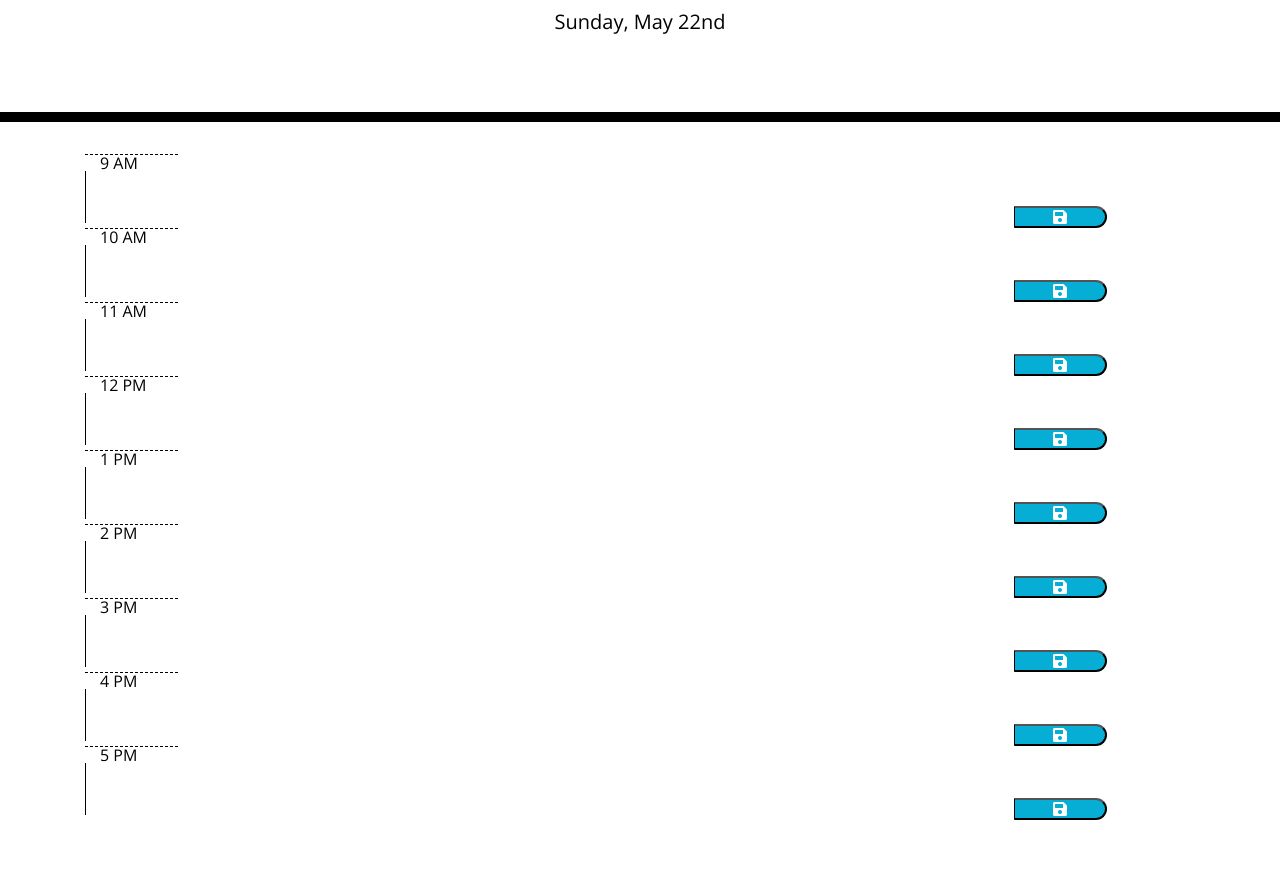
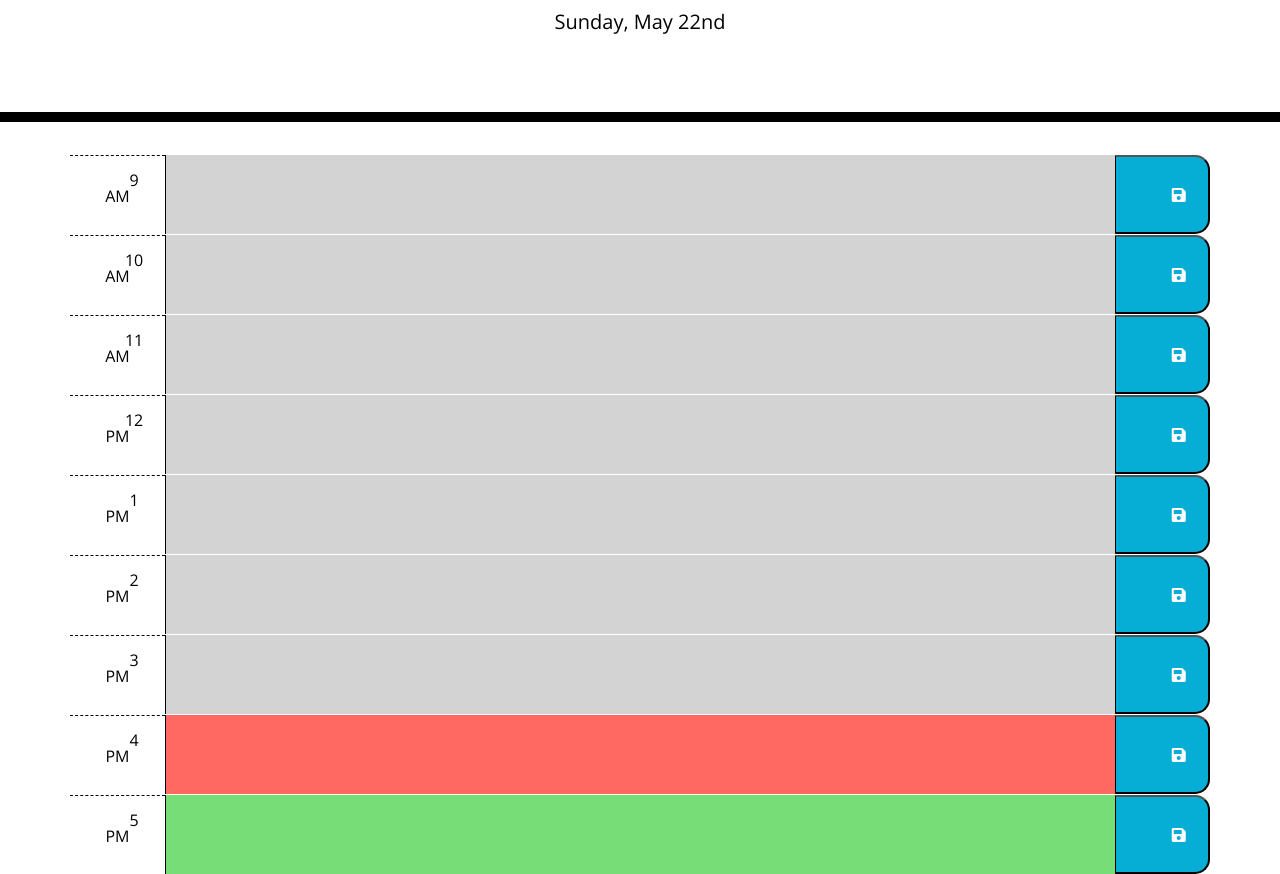
Before and after one commit to JimMason564/DayPlanner, a plain HTML site: page index.html in a window 1280 px wide. Shown: the part 182-1056 px from the top of the page. Before the commit the page ends 1002 px from the top, so only its background shows below. Drawn offline with nearby package versions, Linux system fonts and the light colour scheme.

Commit message:
Updated functionality for local storage and changing classes

```diff
--- a/index.html
+++ b/index.html
@@ -22,7 +22,7 @@
   </header>
   <div class="container">
     <!-- Timeblocks go here -->
-    <div class="timeBlock">
+    <div id="hour-9" class="row time-block">
       <div class="col-sm-1 hour">
         9 AM
       </div>
@@ -32,7 +32,7 @@
         <i class="fa fa-save"></i>
       </button>
     </div>
-    <div class="timeBlock">
+    <div id= "hour-10" class="row time-block">
       <div class="col-sm-1 hour">
         10 AM
       </div>
@@ -42,7 +42,7 @@
         <i class="fa fa-save"></i>
       </button>
     </div>
-    <div class="timeBlock">
+    <div  id= "hour-11" class="row time-block">
       <div class="col-sm-1 hour">
         11 AM
       </div>
@@ -52,7 +52,7 @@
         <i class="fa fa-save"></i>
       </button>
     </div>
-    <div class="timeBlock">
+    <div  id= "hour-12" class="row time-block">
       <div class="col-sm-1 hour">
         12 PM
       </div>
@@ -62,7 +62,7 @@
         <i class="fa fa-save"></i>
       </button>
     </div>
-    <div class="timeBlock">
+    <div  id= "hour-13" class="row time-block">
       <div class="col-sm-1 hour">
         1 PM
       </div>
@@ -72,7 +72,7 @@
         <i class="fa fa-save"></i>
       </button>
     </div>
-    <div class="timeBlock">
+    <div id= "hour-14" class="row time-block">
       <div class="col-sm-1 hour">
         2 PM
       </div>
@@ -82,7 +82,7 @@
         <i class="fa fa-save"></i>
       </button>
     </div>
-    <div class="timeBlock">
+    <div  id= "hour-15" class="row time-block">
       <div class="col-sm-1 hour">
         3 PM
       </div>
@@ -92,17 +92,17 @@
         <i class="fa fa-save"></i>
       </button>
     </div>
-    <div class="timeBlock">
+    <div  id= "hour-16" class="row time-block">
       <div class="col-sm-1 hour">
         4 PM
       </div>
       <textarea class="col-sm-10 description" data-hour="16">
       </textarea>
-      <button class="col-sm-1 saveBtn" data-hour="16">
+      <button class="col-sm-1 saveBtn" id=sveBtn data-hour="16">
         <i class="fa fa-save"></i>
       </button>
     </div>
-    <div class="timeBlock">
+    <div  id= "hour-17" class="row time-block">
       <div class="col-sm-1 hour">
         5 PM
       </div>
--- a/script.js
+++ b/script.js
@@ -1,8 +1,43 @@
 $("#currentDay").text(moment().format("dddd, MMM Do"));
 
+var shownTime = document.querySelector("data-hour")
 
-function timeBlock() {
 
-}
-var currentTime = moment().format("H");
-        var entryTime = currentTime + i;
+function updater() {
+    let currentTime = moment().hours();
+$(".time-block").each(function() {
+    let blockHour = parseInt($(this).attr("id").split("-")[1])
+if (blockHour < currentTime ) {
+    $(this).addClass("past");
+} else if (currentTime == blockHour) {
+    $(this).removeClass("past");
+    $(this).addClass("present");
+} else {
+    $(this).removeClass("past");
+    $(this).removeClass("present");
+    $(this).addClass("future");
+}})}
+
+$(".saveBtn").on("click", function() {
+    let value= $(this).siblings(".description").val()
+    let time= $(this).parent().attr("id")
+    localStorage.setItem(time,value)
+})
+
+updater();
+
+var interval = setInterval(updater,15000);
+
+function init() {
+$('#hour-9 .description').val(localStorage.getItem('hour-9'));
+$('#hour-10 .description').val(localStorage.getItem('hour-10'));
+$('#hour-11 .description').val(localStorage.getItem('hour-11'));
+$('#hour-12 .description').val(localStorage.getItem('hour-12'));
+$('#hour-13 .description').val(localStorage.getItem('hour-13'));
+$('#hour-14 .description').val(localStorage.getItem('hour-14'));
+$('#hour-15 .description').val(localStorage.getItem('hour-15'));
+$('#hour-16 .description').val(localStorage.getItem('hour-16'));
+$('#hour-17 .description').val(localStorage.getItem('hour-17'));
+};
+
+init();
```
